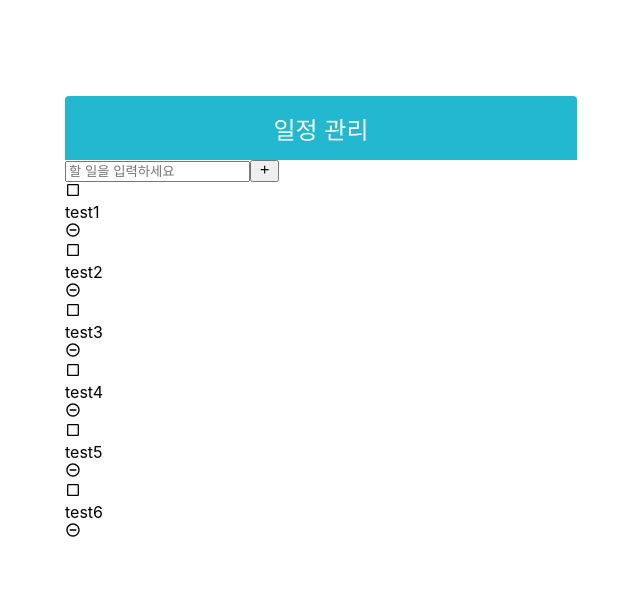
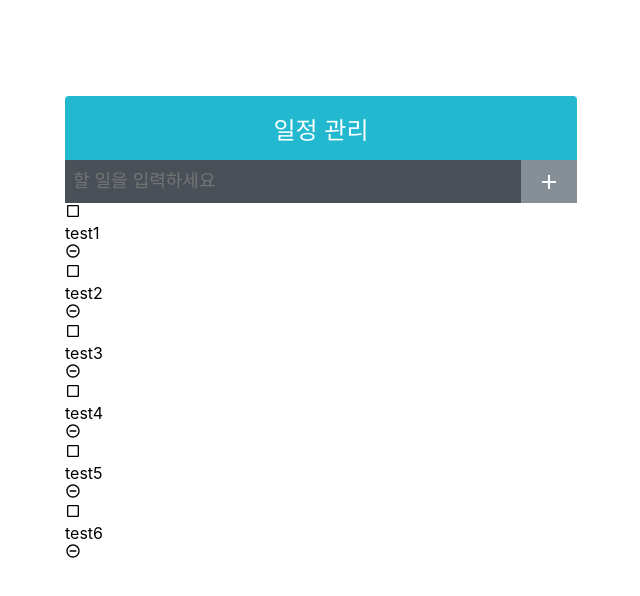
Before and after one commit to amiru11/todo-apps-ts, a React (Create React App) app: page / in a window 1280 px wide. Shown: the top 596 px of the page, without its empty margins (319-959 px from the left). Built offline with nearby package versions, Linux system fonts and the light colour scheme.

Commit message:
update :0 TodoInsert styling

```diff
--- a/src/components/TodoInsert.tsx
+++ b/src/components/TodoInsert.tsx
@@ -1,5 +1,6 @@
 import React, { useReducer, useCallback } from "react";
 import { MdAdd } from "react-icons/md";
+import { InsertForm, InsertInput, InsertButton } from "../styles/TodoInsert";
 
 interface ITodoInsertProps {
   onInsert: (value: string) => void;
@@ -42,18 +43,18 @@ function TodoInsert({ onInsert }: ITodoInsertProps): JSX.Element {
   );
 
   return (
-    <form className="TodoInsert" onSubmit={onSubmit}>
-      <input
+    <InsertForm onSubmit={onSubmit}>
+      <InsertInput
         type="text"
         placeholder="할 일을 입력하세요"
         onChange={handleChange}
         name="value"
         value={value}
       />
-      <button type="submit">
+      <InsertButton>
         <MdAdd />
-      </button>
-    </form>
+      </InsertButton>
+    </InsertForm>
   );
 }
 
--- /dev/null
+++ b/src/styles/TodoInsert.ts
@@ -0,0 +1,38 @@
+import styled from "styled-components";
+
+export const InsertForm = styled.form`
+  display: flex;
+  background: #495057;
+`;
+
+export const InsertInput = styled.input`
+  background: none;
+  outline: none;
+  border: none;
+  padding: 0.5rem;
+  font-size: 1.125rem;
+  line-height: 1.5;
+  color: white;
+  flex: 1;
+  &:placeholder {
+    color: #dee2e6;
+  }
+`;
+
+export const InsertButton = styled.button`
+  background: none;
+  outline: none;
+  border: none;
+  background: #868e96;
+  color: white;
+  padding-left: 1rem;
+  padding-right: 1rem;
+  font-size: 1.5rem;
+  display: flex;
+  align-items: center;
+  cursor: pointer;
+  transition: 0.1s background ease-in;
+  &:hover {
+    background: #adb5bd;
+  }
+`;
```
